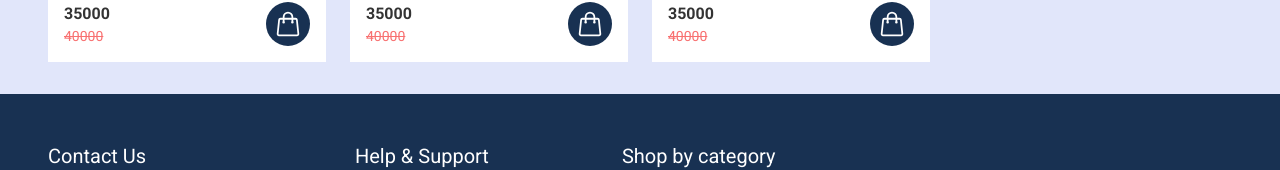
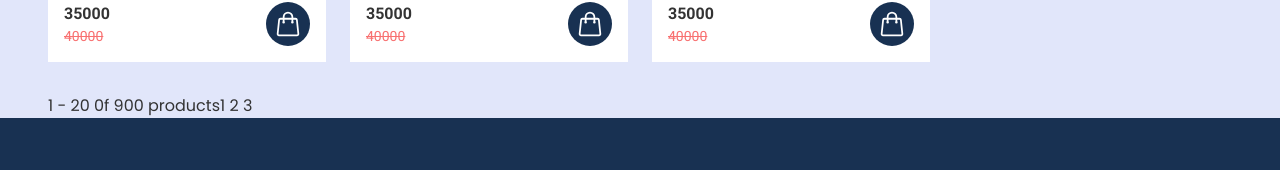
Before and after one commit to Samdevtechnology/samking-furniture, a Next.js app: page /1/1 in a window 1280 px wide. Shown: the part 1764-1934 px from the top of the page. Built offline with nearby package versions, Linux system fonts and the light colour scheme; no server answers.

Commit message:
Added - Product Grid Bottom Navigation

```diff
--- a/src/app/(products)/[room]/[category]/components/ProductGrid.tsx
+++ b/src/app/(products)/[room]/[category]/components/ProductGrid.tsx
@@ -25,6 +25,12 @@ const ProductGrid = () => {
           <ProductCard product={SampleProduct} />
           <ProductCard product={SampleProduct} />
         </div>
+        <div>
+          <div className="flex">
+            <span>1 - 20 0f 900 products</span>
+            <span>1 2 3 </span>
+          </div>
+        </div>
       </Container>
     </div>
   );
```
